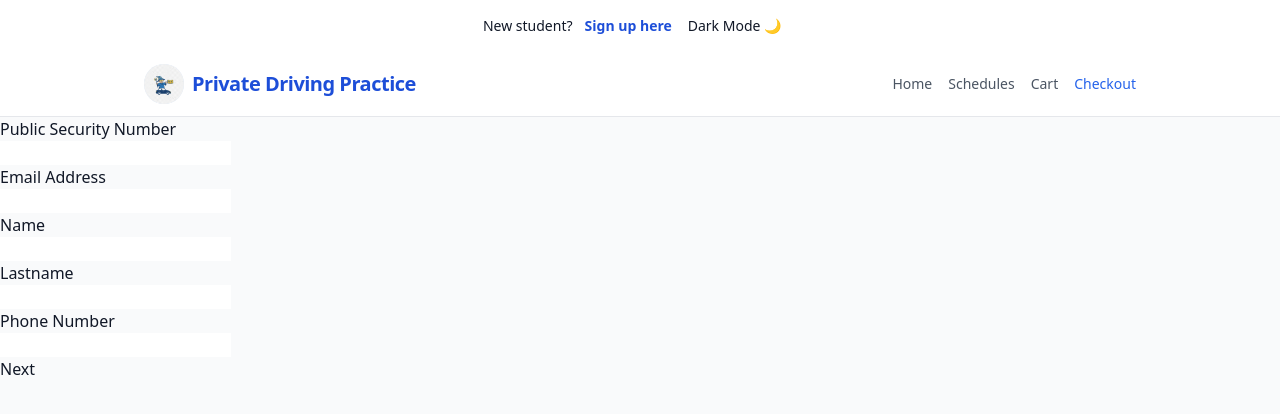
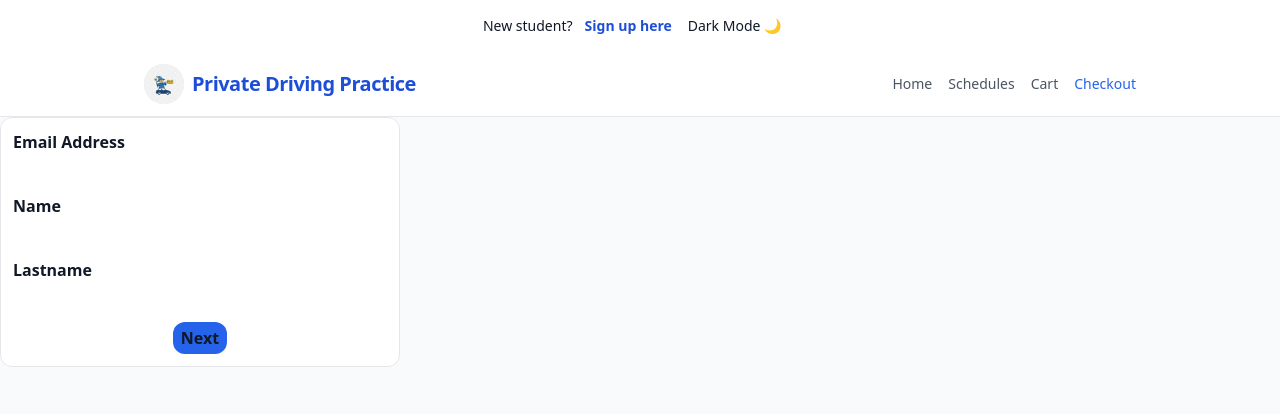
Before and after one commit to IIMaksymilianDymitrII/Driving-School-Examination, a React (Vite) app: page /checkout in a window 1280 px wide. Shown: the top 414 px of the page. Built offline with nearby package versions, Linux system fonts and the light colour scheme.

Commit message:
UI Checkout

```diff
--- a/src/components/CartCheckout/ShoppingCart.tsx
+++ b/src/components/CartCheckout/ShoppingCart.tsx
@@ -11,7 +11,7 @@ const ShoppingCart = () => {
         animate-[slideIn_0.3_ease-out] `}
       >
         <section
-          className={`md:col-span-2 max-h-[700px] overflow-y-auto`}>
+          className={`md:col-span-2 max-h-[700px] overflow-y-auto   [&::-webkit-scrollbar-thumb]:bg-green-300 `}>
         <ul className="grid gap-3" >
 
 
--- a/src/pages/CheckoutPage.tsx
+++ b/src/pages/CheckoutPage.tsx
@@ -1,30 +1,119 @@
+import { useState } from "react";
 import { useTheme } from "../context/ThemeContext";
 
 const CheckoutPage = () => {
   const { themeColors } = useTheme();
+  const [step, setStep] = useState(0);
+
+  const [formData, setFormData] = useState({
+    email: "",
+    firstName: "",
+    lastName: "",
+    cardNumber: "",
+    cvv: "",
+    validUntil: "",
+  });
+
+  const handleChange = (e: any) => {
+    const { name, value } = e.target;
+    setFormData((prev) => ({ ...prev, [name]: value }));
+  };
+
+  const steps = [
+    <section
+      className={`p-3 flex flex-col w-[400px] gap-2 ${themeColors.bgWidget} border ${themeColors.border} rounded-xl `}
+    >
+      <p className="font-semibold">Email Address</p>
+      <input
+        className="rounded-xl text-black pl-2"
+        name="email"
+        value={formData.email}
+        onChange={handleChange}
+      />
+      <p className="font-semibold">Name</p>
+      <input
+        className="rounded-xl text-black pl-2"
+        name="firstName"
+        value={formData.firstName}
+        onChange={handleChange}
+      />
+      <p className="font-semibold">Lastname</p>
+      <input
+        className="rounded-xl text-black pl-2"
+        name="lastName"
+        value={formData.lastName}
+        onChange={handleChange}
+      />
+      <button
+        className="bg-blue-600 w-fit self-center rounded-xl px-2 py-1 font-semibold"
+        onClick={() => setStep(1)}
+      >
+        Next
+      </button>
+    </section>,
+
+    <section
+      className={`p-3 flex flex-col w-[400px] gap-2 ${themeColors.bgWidget} border ${themeColors.border} rounded-xl `}
+    >
+      <h1>Choose Payment Method</h1>
+      <ul>
+        <li>
+          <button>Apple Pay</button>
+        </li>
+        <li>
+          <button onClick={() => setStep(2)}>Credit/Debit Card</button>
+        </li>
+        <li>
+          <button>Google Pay</button>
+        </li>
+      </ul>
+    </section>,
+
+    <section
+      className={`p-3 flex flex-col w-[400px] gap-2 ${themeColors.bgWidget} border ${themeColors.border} rounded-xl `}
+    >
+      <h1 className="font-semibold text-2xl self-center">Card Payment</h1>
+      <p>Card Number</p>
+      <input
+        className="rounded-xl text-black pl-2"
+        type="text"
+        name="cardNumber"
+        value={formData.cardNumber}
+        onChange={handleChange}
+      />
+      <div className="flex gap-2">
+        <div>
+          <p>CVV</p>
+          <input
+            className="rounded-xl text-black pl-2 h-7"
+            type="text"
+            name="cvv"
+            value={formData.cvv}
+            onChange={handleChange}
+          />
+        </div>
+        <div>
+          <p>Valid Until</p>
+          <input
+            className="rounded-xl text-black pl-2"
+            type="month"
+            name="validUntil"
+            value={formData.validUntil}
+            onChange={handleChange}
+          />
+        </div>
+      </div>
+      <button onClick={() => setStep(3)}>Submit</button>
+    </section>,
+
+    <div>
+      <h1>Thank You for your Purchase</h1>
+      <p>Your Receipt will be sent via Email</p>
+    </div>,
+  ];
 
   return (
-    <main className={`min-h-screen ${themeColors.text} `}>
-      <section>
-        <div></div>
-        <div>
-          <p>Public Security Number</p>
-          <input />
-          <p>Email Address</p>
-          <input />
-          <p>Name</p>
-          <input />
-          <p>Lastname</p>
-          <input />
-          <p>Phone Number</p>
-          <input />
-        </div>
-        <button className="">Next</button>
-      </section>
-      <section>
-
-      </section>
-    </main>
+    <main className={`min-h-screen ${themeColors.text}`}>{steps[step]}</main>
   );
 };
 
```
